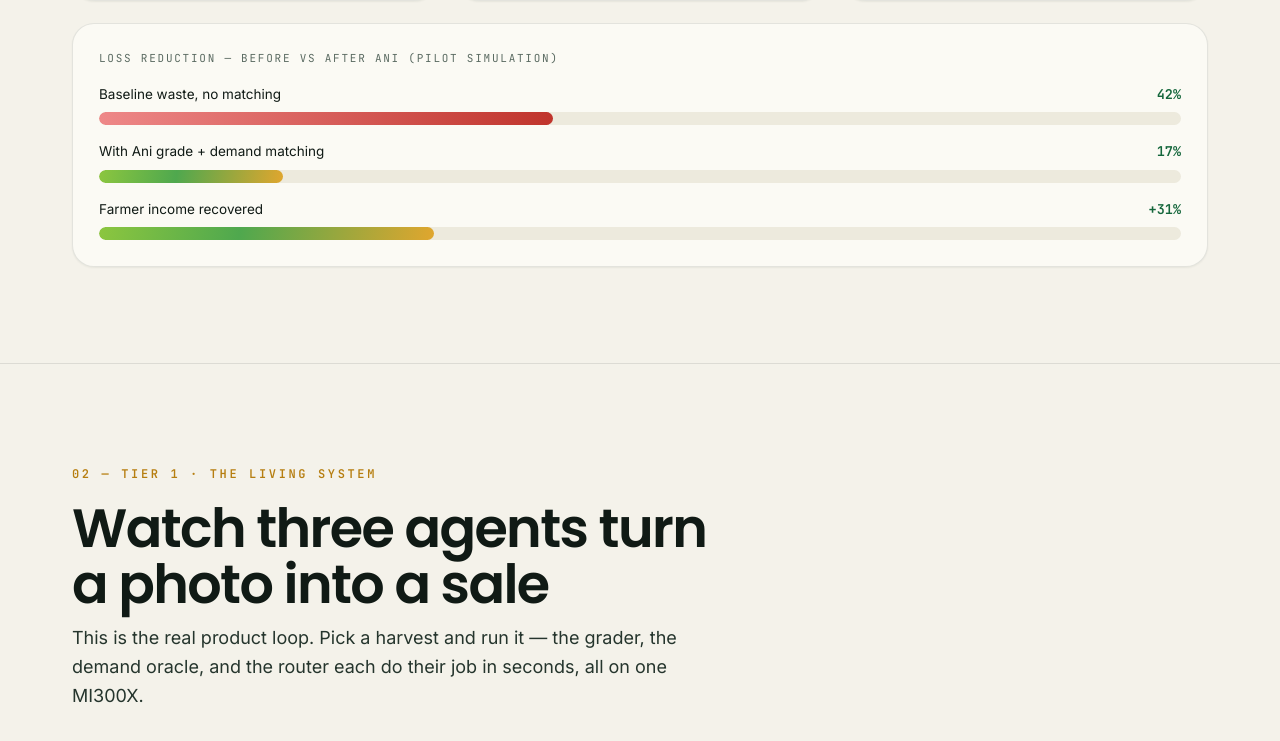
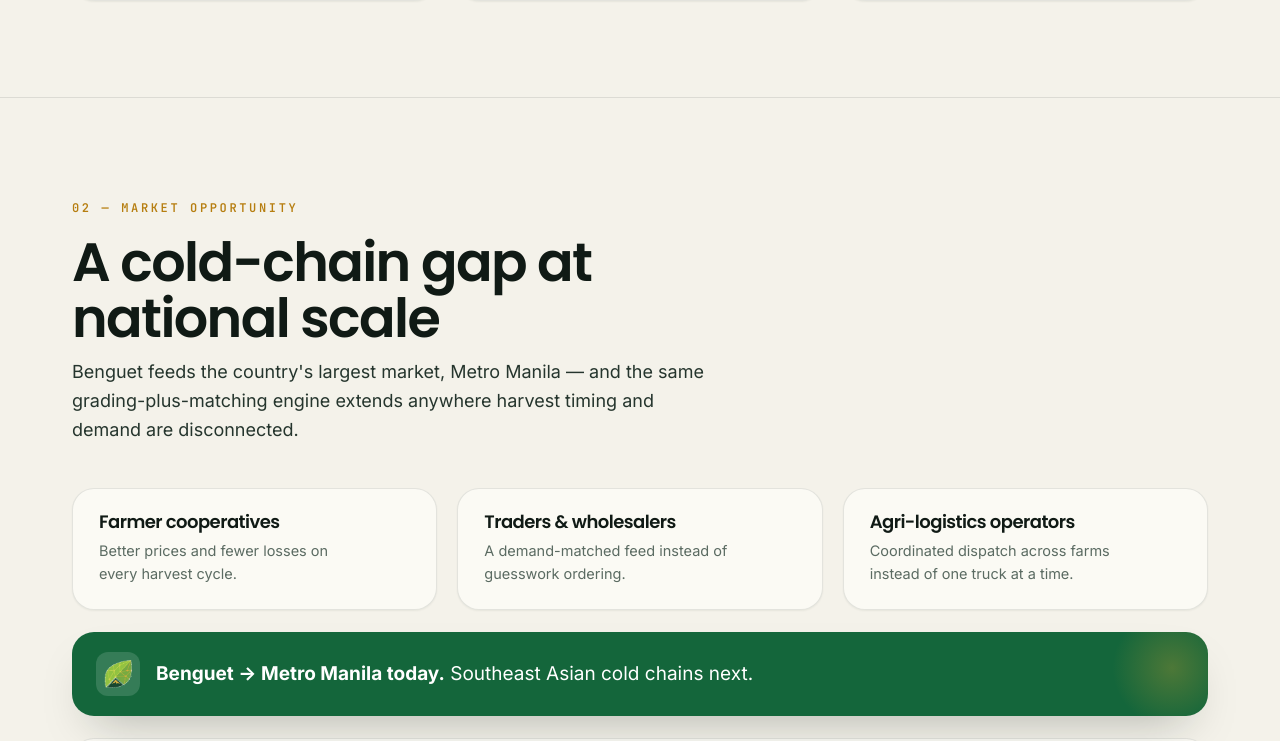
Before and after one commit to Zeraphim/ani-amd-hackathon, a Next.js app in the folder web/: page / in a window 1280 px wide. Shown: the part 1729-2470 px from the top of the page. Built offline with nearby package versions, Linux system fonts and the light colour scheme.

Commit message:
feat: add market opportunity section

```diff
--- a/web/app/globals.css
+++ b/web/app/globals.css
@@ -104,6 +104,18 @@
 .bar-track{height:13px;border-radius:var(--r-pill);background:var(--cream-2);overflow:hidden;}
 .bar-track .bf{height:100%;width:0;border-radius:var(--r-pill);background:var(--harvest);transition:width 1.4s var(--ease-out);}
 .bar-track .bf.warn{background:linear-gradient(90deg,#e88,#C0342C);}
+
+.mkt-cards{margin-bottom:22px;}
+.mkt-card{background:var(--paper);border:1px solid var(--line);border-radius:var(--r-lg);padding:24px 26px;box-shadow:var(--e-1);transition:transform var(--dur-2) var(--ease-out),box-shadow var(--dur-2);}
+.mkt-card:hover{transform:translateY(-3px);box-shadow:var(--e-2);}
+.mkt-card h4{font-size:18px;margin-bottom:8px;color:var(--black);}
+.mkt-card p{font-size:14.5px;color:var(--gray);line-height:1.55;max-width:28ch;}
+.mkt-callout{display:flex;align-items:center;gap:16px;background:var(--green);color:#fff;border-radius:var(--r-lg);padding:20px 24px;box-shadow:var(--e-3);position:relative;overflow:hidden;}
+.mkt-callout::before{content:"";position:absolute;right:-24px;top:-24px;width:120px;height:120px;border-radius:50%;background:radial-gradient(circle,rgba(224,166,46,.28),transparent 70%);}
+.mkt-callout-ico{position:relative;flex-shrink:0;width:44px;height:44px;border-radius:var(--r-sm);background:rgba(255,255,255,.14);display:grid;place-items:center;}
+.mkt-callout-ico img{display:block;}
+.mkt-callout p{position:relative;font-size:clamp(16px,2.2vw,19px);line-height:1.45;}
+.mkt-callout strong{font-weight:700;}
 
 .console{background:var(--paper);border:1px solid var(--line);border-radius:var(--r-xl);box-shadow:var(--e-3);overflow:hidden;}
 .console-bar{display:flex;align-items:center;gap:10px;padding:14px 20px;background:var(--green-ink);color:#fff;}
--- a/web/app/page.tsx
+++ b/web/app/page.tsx
@@ -24,6 +24,7 @@
     <div class="brand"><img src="/logo.png" alt="Ani" style="height:38px;width:auto;display:block" /></div>
     <div class="links">
       <a href="#problem">Problem</a>
+      <a href="#market">Market</a>
       <a href="#demo">Live demo</a>
       <a href="#stack">The stack</a>
       <a href="#mi300x">MI300X</a>
@@ -69,6 +70,34 @@
       <div class="stat"><div class="n" data-count="42" data-suffix="%">0</div><div class="l">of vegetables lost across harvest &rarr; transport &rarr; market</div><div class="src">SRC: DA &middot; FAO research</div></div>
       <div class="stat"><div class="n" data-count="4" data-prefix="&#8369;">0</div><div class="l">per kilo &mdash; cabbage dumped below cost, used as fertilizer</div><div class="src">SRC: Rappler &middot; Nordis 2026</div></div>
     </div>
+  </div>
+</section>
+
+<section class="block" id="market">
+  <div class="wrap">
+    <div class="sec-head" data-reveal>
+      <span class="eyebrow">02 &mdash; Market opportunity</span>
+      <h2>A cold-chain gap at national scale</h2>
+      <p>Benguet feeds the country's largest market, Metro Manila &mdash; and the same grading-plus-matching engine extends anywhere harvest timing and demand are disconnected.</p>
+    </div>
+    <div class="grid g3 mkt-cards" data-reveal>
+      <div class="mkt-card">
+        <h4>Farmer cooperatives</h4>
+        <p>Better prices and fewer losses on every harvest cycle.</p>
+      </div>
+      <div class="mkt-card">
+        <h4>Traders &amp; wholesalers</h4>
+        <p>A demand-matched feed instead of guesswork ordering.</p>
+      </div>
+      <div class="mkt-card">
+        <h4>Agri-logistics operators</h4>
+        <p>Coordinated dispatch across farms instead of one truck at a time.</p>
+      </div>
+    </div>
+    <div class="mkt-callout" data-reveal>
+      <span class="mkt-callout-ico"><img src="/logo-leaf.png" alt="" width="28" height="28" /></span>
+      <p><strong>Benguet &rarr; Metro Manila today.</strong> Southeast Asian cold chains next.</p>
+    </div>
     <div class="panel" data-reveal style="margin-top:22px">
       <div class="subhead">Loss reduction &mdash; before vs after Ani (pilot simulation)</div>
       <div class="bars">
@@ -83,7 +112,7 @@
 <section class="block" id="demo">
   <div class="wrap">
     <div class="sec-head" data-reveal>
-      <span class="eyebrow">02 &mdash; Tier 1 &middot; the living system</span>
+      <span class="eyebrow">03 &mdash; Tier 1 &middot; the living system</span>
       <h2>Watch three agents turn a photo into a sale</h2>
       <p>This is the real product loop. Pick a harvest and run it &mdash; the grader, the demand oracle, and the router each do their job in seconds, all on one MI300X.</p>
     </div>
@@ -173,7 +202,7 @@
 <section class="block" id="stack">
   <div class="wrap">
     <div class="sec-head" data-reveal>
-      <span class="eyebrow">03 &mdash; Under the hood</span>
+      <span class="eyebrow">04 &mdash; Under the hood</span>
       <h2>Three tiers. Two env vars. One card.</h2>
       <p>The UI you just used is only Tier 1. Behind it, a thin contract lets us run against a stub today and the MI300X at showtime &mdash; swapping backends is a single variable, never a rewrite.</p>
     </div>
@@ -206,7 +235,7 @@
 <section class="block gpu-sec" id="mi300x">
   <div class="wrap">
     <div class="sec-head" data-reveal>
-      <span class="eyebrow">04 &mdash; Tier 3 &middot; why AMD is non-negotiable</span>
+      <span class="eyebrow">05 &mdash; Tier 3 &middot; why AMD is non-negotiable</span>
       <h2>The whole stack fits on a single card</h2>
       <p>192&nbsp;GB of HBM3 co-hosts all three models on one MI300X &mdash; so a farmer co-op runs Ani on-prem, private, and offline-capable. On an 80&nbsp;GB card, you'd need several machines.</p>
     </div>
```
Also changed, not shown: 1 other file (tests, documents, lock files or other folders).
